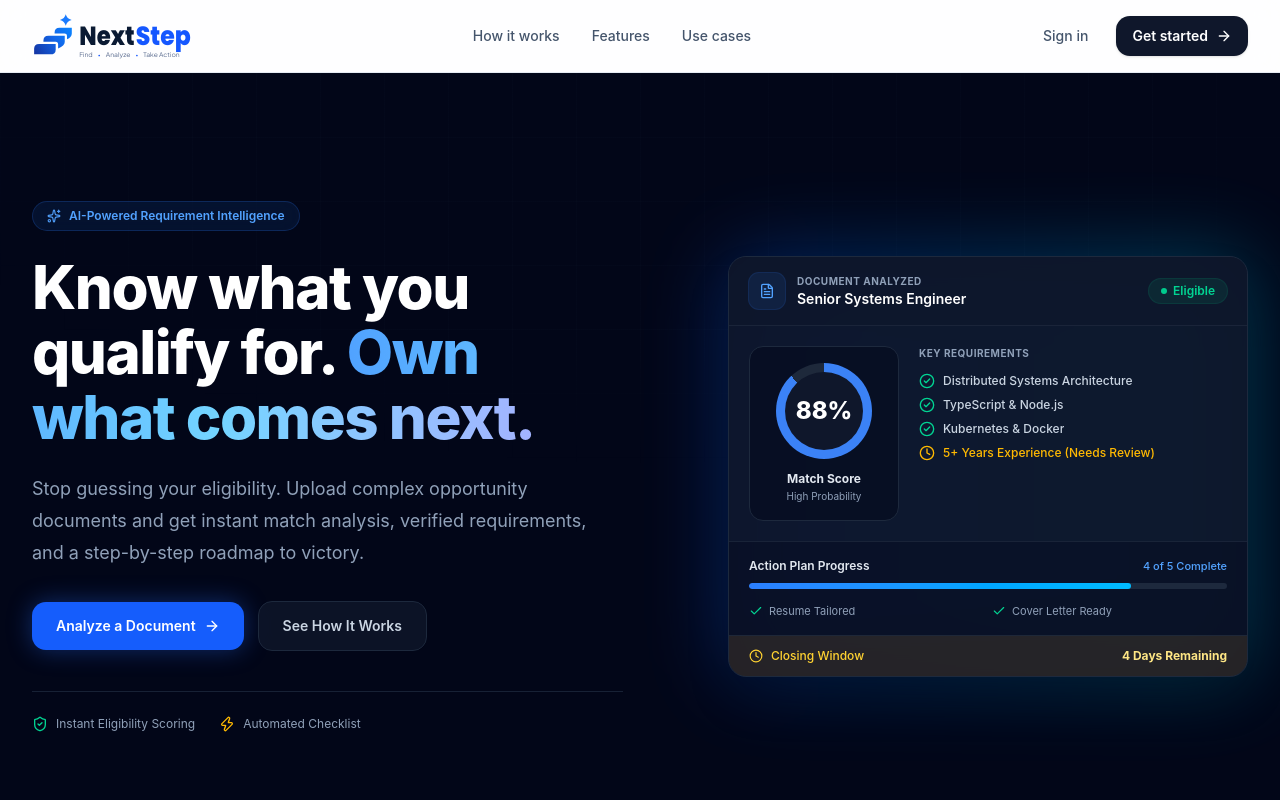
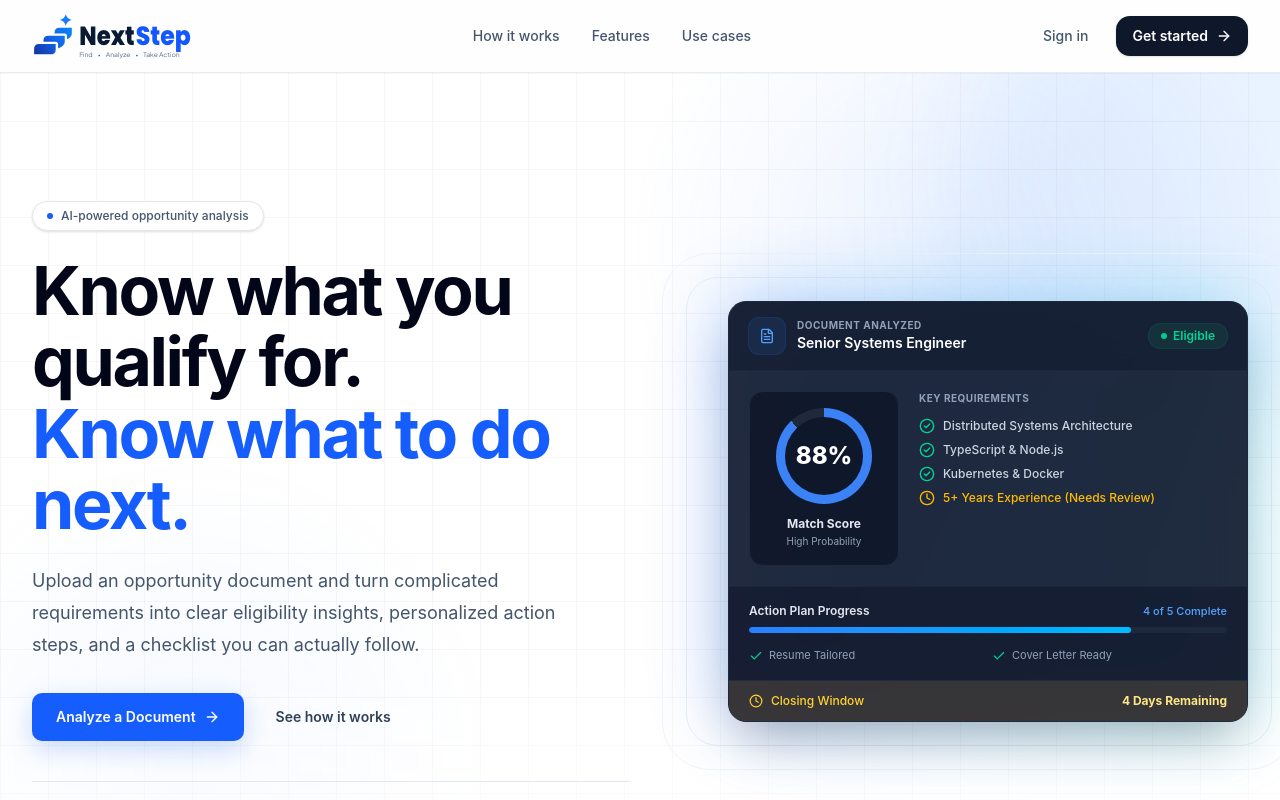
Before and after one commit to aderogbasamuel/nextstep, a Next.js app: page / in a window 1280 px wide. Shown: the top 800 px of the page. Built offline with nearby package versions, Linux system fonts and the light colour scheme.

Commit message:
refactor: update HeroSection layout and styling for improved clarity and user engagement

```diff
--- a/app/page.tsx
+++ b/app/page.tsx
@@ -120,44 +120,55 @@ function Logo() {
 
 export function HeroSection() {
   return (
-    <section className="relative overflow-hidden bg-slate-950 text-white pt-24 pb-20 lg:pt-32 lg:pb-32">
-      {/* Background Gradients & Grid Pattern */}
-      <div className="absolute inset-0 bg-[linear-gradient(to_right,#1e293b15_1px,transparent_1px),linear-gradient(to_bottom,#1e293b15_1px,transparent_1px)] bg-[size:4rem_4rem] [mask-image:radial-gradient(ellipse_60%_50%_at_50%_0%,#000_70%,transparent_100%)]" />
-      <div className="pointer-events-none absolute left-1/2 top-0 -z-10 -translate-x-1/2 blur-3xl lg:top-[-10rem]">
-        <div
-          className="aspect-[1155/678] w-[72.1875rem] bg-gradient-to-tr from-[#3b82f6] to-[#60a5fa] opacity-20"
-          style={{
-            clipPath:
-              "polygon(74.1% 44.1%, 100% 61.6%, 97.5% 26.9%, 85.5% 0.1%, 80.7% 2%, 72.5% 32.5%, 60.2% 62.4%, 52.4% 68.1%, 47.5% 58.3%, 45.2% 34.5%, 27.5% 76.7%, 0.1% 64.9%, 17.9% 100%, 27.6% 76.8%, 76.1% 97.7%, 74.1% 44.1%)",
-          }}
-        />
-      </div>
+    <section className="relative overflow-hidden bg-white pt-24 pb-20 text-slate-950 lg:pt-32 lg:pb-28">
+      {/* Subtle background effect */}
+      <div
+        className="pointer-events-none absolute inset-0"
+        style={{
+          backgroundImage: `
+            radial-gradient(circle at 75% 20%, rgba(59,130,246,0.10), transparent 28%),
+            radial-gradient(circle at 15% 80%, rgba(59,130,246,0.05), transparent 24%),
+            linear-gradient(rgba(15,23,42,0.035) 1px, transparent 1px),
+            linear-gradient(90deg, rgba(15,23,42,0.035) 1px, transparent 1px)
+          `,
+          backgroundSize: "auto, auto, 48px 48px, 48px 48px",
+          maskImage:
+            "linear-gradient(to bottom, black 0%, black 70%, transparent 100%)",
+        }}
+      />
 
-      <div className="relative mx-auto grid max-w-7xl items-center gap-12 px-5 lg:grid-cols-[1fr_0.95fr] lg:gap-16 lg:px-8">
-        {/* Left Column: Hero Copy */}
+      {/* Soft blue glow */}
+      <div className="pointer-events-none absolute right-[-12rem] top-[-10rem] h-[32rem] w-[32rem] rounded-full bg-blue-500/10 blur-3xl" />
+
+      <div className="relative mx-auto grid max-w-7xl items-center gap-16 px-5 lg:grid-cols-[1fr_0.9fr] lg:gap-20 lg:px-8">
+        {/* Left Column */}
         <div>
-          <div className="mb-6 inline-flex items-center gap-2 rounded-full border border-blue-500/20 bg-blue-500/10 px-3.5 py-1.5 text-xs font-semibold text-blue-400 backdrop-blur-md">
-            <Sparkles className="size-3.5 animate-pulse text-blue-400" />
-            <span>AI-Powered Requirement Intelligence</span>
+          {/* Small label */}
+          <div className="mb-6 inline-flex items-center gap-2 rounded-full border border-slate-200 bg-white px-3.5 py-1.5 text-xs font-medium text-slate-600 shadow-sm">
+            <span className="size-1.5 rounded-full bg-blue-600" />
+            AI-powered opportunity analysis
           </div>
 
-          <h1 className="max-w-2xl text-4xl font-extrabold leading-[1.08] tracking-tight text-white sm:text-6xl">
-            Know what you qualify for.{" "}
-            <span className="bg-gradient-to-r from-blue-400 via-sky-300 to-indigo-300 bg-clip-text text-transparent">
-              Own what comes next.
+          {/* Heading */}
+          <h1 className="max-w-2xl text-4xl font-bold leading-[1.05] tracking-[-0.035em] text-slate-950 sm:text-6xl lg:text-[4.25rem]">
+            Know what you qualify for.
+            <span className="block text-blue-600">
+              Know what to do next.
             </span>
           </h1>
 
-          <p className="mt-6 max-w-xl text-base leading-relaxed text-slate-400 sm:text-lg sm:leading-8">
-            Stop guessing your eligibility. Upload complex opportunity documents
-            and get instant match analysis, verified requirements, and a
-            step-by-step roadmap to victory.
+          {/* Description */}
+          <p className="mt-6 max-w-xl text-base leading-7 text-slate-600 sm:text-lg sm:leading-8">
+            Upload an opportunity document and turn complicated requirements
+            into clear eligibility insights, personalized action steps, and a
+            checklist you can actually follow.
           </p>
 
-          <div className="mt-8 flex flex-col gap-3.5 sm:flex-row sm:items-center">
+          {/* Actions */}
+          <div className="mt-8 flex flex-col gap-3 sm:flex-row sm:items-center">
             <Link
               href="/analyze"
-              className="group relative inline-flex items-center justify-center overflow-hidden rounded-xl bg-blue-600 px-6 py-3.5 text-sm font-semibold text-white shadow-[0_0_25px_rgba(37,99,235,0.4)] transition-all duration-200 hover:bg-blue-500 hover:shadow-[0_0_35px_rgba(37,99,235,0.6)] focus-visible:outline-2 focus-visible:outline-offset-2 focus-visible:outline-blue-500"
+              className="group inline-flex items-center justify-center rounded-lg bg-blue-600 px-6 py-3.5 text-sm font-semibold text-white shadow-[0_8px_24px_rgba(37,99,235,0.22)] transition-all duration-200 hover:-translate-y-0.5 hover:bg-blue-700 hover:shadow-[0_12px_30px_rgba(37,99,235,0.28)] focus-visible:outline-2 focus-visible:outline-offset-2 focus-visible:outline-blue-600"
             >
               Analyze a Document
               <ArrowRight className="ml-2 size-4 transition-transform duration-200 group-hover:translate-x-1" />
@@ -165,32 +176,38 @@ export function HeroSection() {
 
             <a
               href="#how-it-works"
-              className="inline-flex items-center justify-center rounded-xl border border-slate-800 bg-slate-900/80 px-6 py-3.5 text-sm font-semibold text-slate-300 backdrop-blur-sm transition-colors hover:border-slate-700 hover:bg-slate-800 hover:text-white"
+              className="inline-flex items-center justify-center rounded-lg px-5 py-3.5 text-sm font-semibold text-slate-700 transition-colors hover:text-slate-950"
             >
-              See How It Works
+              See how it works
             </a>
           </div>
 
           {/* Proof points */}
-          <div className="mt-10 flex flex-wrap items-center gap-6 border-t border-slate-800/80 pt-6 text-xs text-slate-400">
+          <div className="mt-10 flex flex-wrap gap-x-7 gap-y-3 border-t border-slate-200 pt-6 text-xs font-medium text-slate-500">
             <div className="flex items-center gap-2">
-              <ShieldCheck className="size-4 text-emerald-400" />
-              <span>Instant Eligibility Scoring</span>
+              <ShieldCheck className="size-4 text-blue-600" />
+              Instant eligibility insights
             </div>
+
             <div className="flex items-center gap-2">
-              <Zap className="size-4 text-amber-400" />
-              <span>Automated Checklist</span>
+              <Zap className="size-4 text-blue-600" />
+              Personalized action plan
             </div>
           </div>
         </div>
 
-        {/* Right Column: Interactive Mockup Card */}
-        <ProductPreview />
+        {/* Right Column */}
+        <div className="relative">
+          {/* Decorative lines behind preview */}
+          <div className="absolute -inset-6 rounded-[2rem] border border-slate-200/70" />
+          <div className="absolute -inset-12 rounded-[3rem] border border-slate-100" />
+
+          <ProductPreview />
+        </div>
       </div>
     </section>
   );
 }
-
 function ProductPreview() {
   return (
     <div className="relative mx-auto w-full max-w-[520px] lg:mr-0">
```
